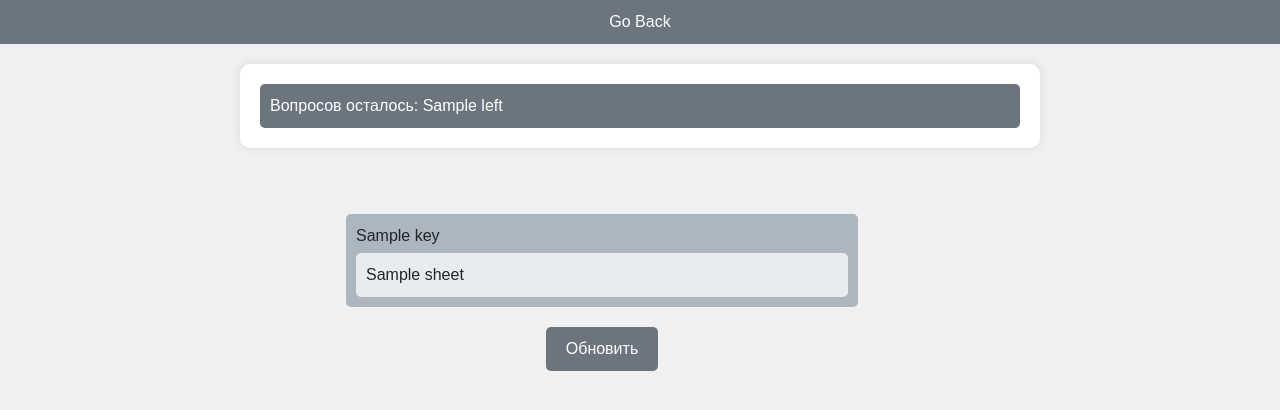
After one commit to rksi-man/python, a Flask app: template file_upload_flask/templates/sheet.html in a window 1280 px wide. The commit adds this page. Shown: the top 410 px of the page. Run offline with Flask 3, Linux system fonts and the light colour scheme; the template is opened without the code that fills it: most values are stand-ins (such as "Sample title", 1, 10 or a date in 2020); some libraries are stand-ins or nearby versions.

Commit message:
work with excel

```diff
--- a/file_upload_flask/app.py
+++ b/file_upload_flask/app.py
@@ -3,6 +3,16 @@ import os
 import pandas as pd
 
 app = Flask(__name__)
+
+def get_sample_and_delete(sheet_name):
+  df = data_frame_dict[sheet_name]
+  try:
+    sample_obj = df.sample()
+    data_frame_dict[sheet_name].drop(sample_obj.index, inplace=True)
+    left_rows = len(df.index)
+    return sample_obj, left_rows
+  except:
+    return 'No Data'
 
 @app.route('/')
 def home():
@@ -20,8 +30,23 @@ def home():
 @app.route('/document/<name>')
 def document(name):
     xls = pd.ExcelFile(f'file_upload_flask/uploaded_files/{name}')
-    # data_frame_dict = {}
-    return f'{xls.sheet_names}'
+    sheet_names = xls.sheet_names
+    # return f'{xls.sheet_names}'
+    return render_template('document.html', name=name,sheet_names=sheet_names)
+
+
+@app.route('/document/<name>/sheet/<list>')
+def get_sheet(name,list):
+    files_path = 'file_upload_flask/uploaded_files/'
+    xls = pd.ExcelFile(f'file_upload_flask/uploaded_files/{name}')
+    data_frame_dict = {}
+    for sheet_name in xls.sheet_names:
+        data_frame_dict[sheet_name] = pd.read_excel(xls, sheet_name, index_col=0)
+
+    df = data_frame_dict[list]
+    return df.to_html(header="true", table_id="table")
+    # return f'Путь {name}/{list}'
+
 
 
 @app.route('/upload', methods=['GET','POST'])
--- a/file_upload_flask/templates/home.html
+++ b/file_upload_flask/templates/home.html
@@ -12,5 +12,7 @@
             <a href="document/{{file}}">{{file}}</a>
         </div>
     {% endfor %}
+    <hr>
+    <a href="/upload">Upload new .xlsx file</a>
 </body>
 </html>
--- /dev/null
+++ b/file_upload_flask/templates/sheet.html
@@ -0,0 +1,113 @@
+<!DOCTYPE html>
+<html lang="en">
+<head>
+    <meta charset="UTF-8">
+    <meta name="viewport" content="width=device-width, initial-scale=1.0">
+    <title>Document</title>
+    <link rel="stylesheet" href="https://stackpath.bootstrapcdn.com/bootstrap/4.5.2/css/bootstrap.min.css">
+    <style>
+        body {
+            font-family: Arial, sans-serif;
+            margin: 0;
+            padding: 0;
+            background-color: #f0f0f0; /* Подложка */
+        }
+
+        header {
+            background-color: #6c757d; /* Цвет шапки */
+            padding: 10px;
+            text-align: center;
+            margin-bottom: 20px;
+        }
+
+        header a {
+            color: white;
+            text-decoration: none;
+        }
+
+        .container {
+            max-width: 800px;
+            margin: 0 auto; /* Центрирование */
+            background-color: #ffffff; /* Цвет фона контейнера */
+            padding: 20px;
+            border-radius: 10px; /* Скругление краев */
+            box-shadow: 0 0 10px rgba(0, 0, 0, 0.1);
+        }
+
+        .left_questions {
+            /* width: 30%; */
+            margin: 0px;
+            padding: 10px;
+            background-color: #6c757d; /* Цвет фона блока вопросов */
+            color: white; /* Цвет текста */
+            border-radius: 5px; /* Скругление краев */
+        }
+
+        .card_content {
+            width: 70%;
+            float: left;
+            padding: 10px;
+            margin: 10%; /* Центрирование */
+        }
+
+        .header {
+            background-color: #adb5bd; /* Цвет заголовка */
+            color: #212529; /* Цвет текста заголовка */
+            padding: 10px;
+            margin-bottom: 10px;
+            border-radius: 5px;
+        }
+
+        .question {
+            background-color: #e9ecef; /* Цвет фона вопроса */
+            color: #212529; /* Цвет текста вопроса */
+            padding: 10px;
+            border-radius: 5px;
+            margin-top: 5px;
+        }
+
+        .refresh-button {
+            text-align: center;
+            margin-top: 20px;
+        }
+
+        .refresh-button button {
+            padding: 10px 20px;
+            background-color: #6c757d;;
+            color: white;
+            border: none;
+            border-radius: 5px;
+            cursor: pointer;
+            transition: background-color 0.3s ease;
+        }
+
+        .refresh-button button:hover {
+            background-color: #0056b3;
+        }
+    </style>
+</head>
+<body>
+    <header>
+        <a href="javascript:history.back()">Go Back</a>
+    </header>
+    <div class="container">
+        <div class="left_questions">
+           Вопросов осталось: {{left}}
+        </div>
+        <div class="card_content">
+            {% for key, el in sheet_list.items() %}
+            <div class="header">
+                {{key}}
+                <div class="question">
+                    {{el}}
+                </div>
+            </div>
+            {% endfor %}
+            <div class="refresh-button">
+                <button onclick="window.location.reload();">Обновить</button>
+            </div>
+        </div>
+    </div>
+
+</body>
+</html>
```
Also changed, not shown: file_upload_flask/templates/document.html (added, +18 -0 lines), 1 other file.
